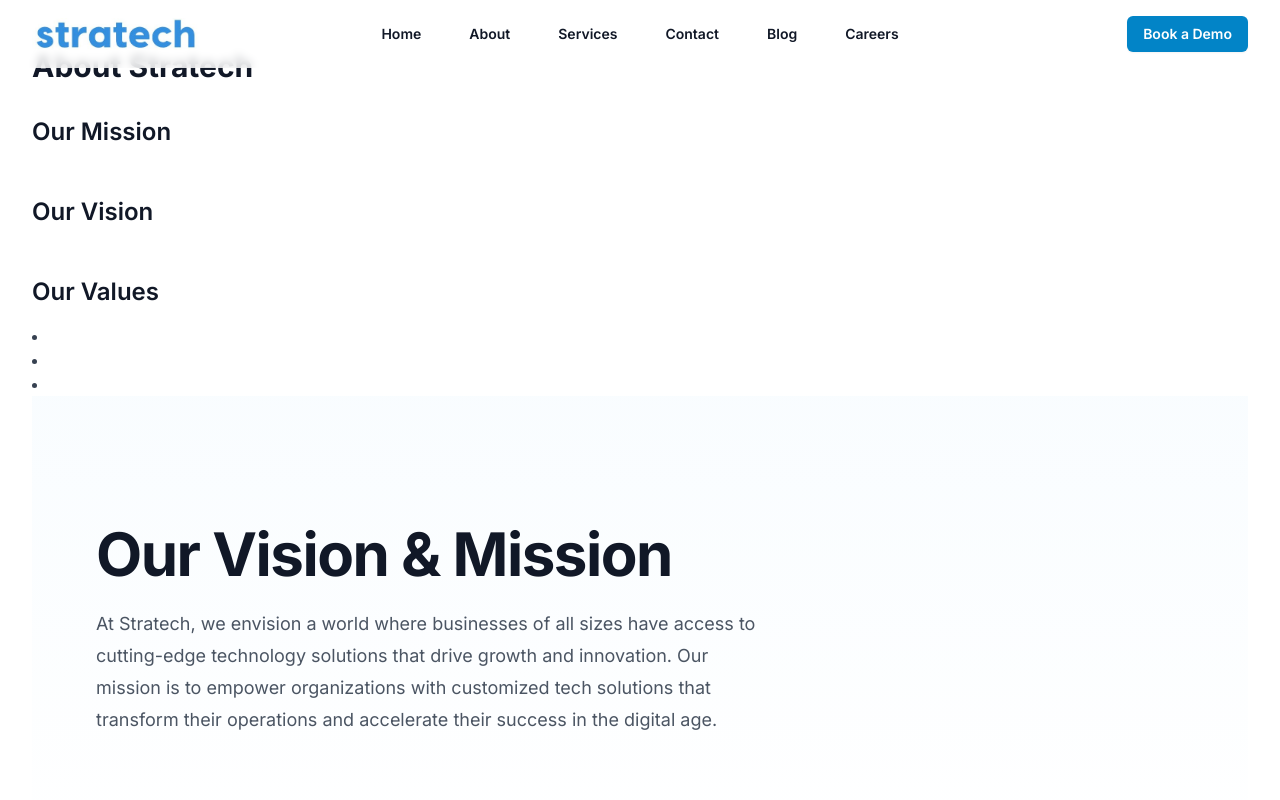
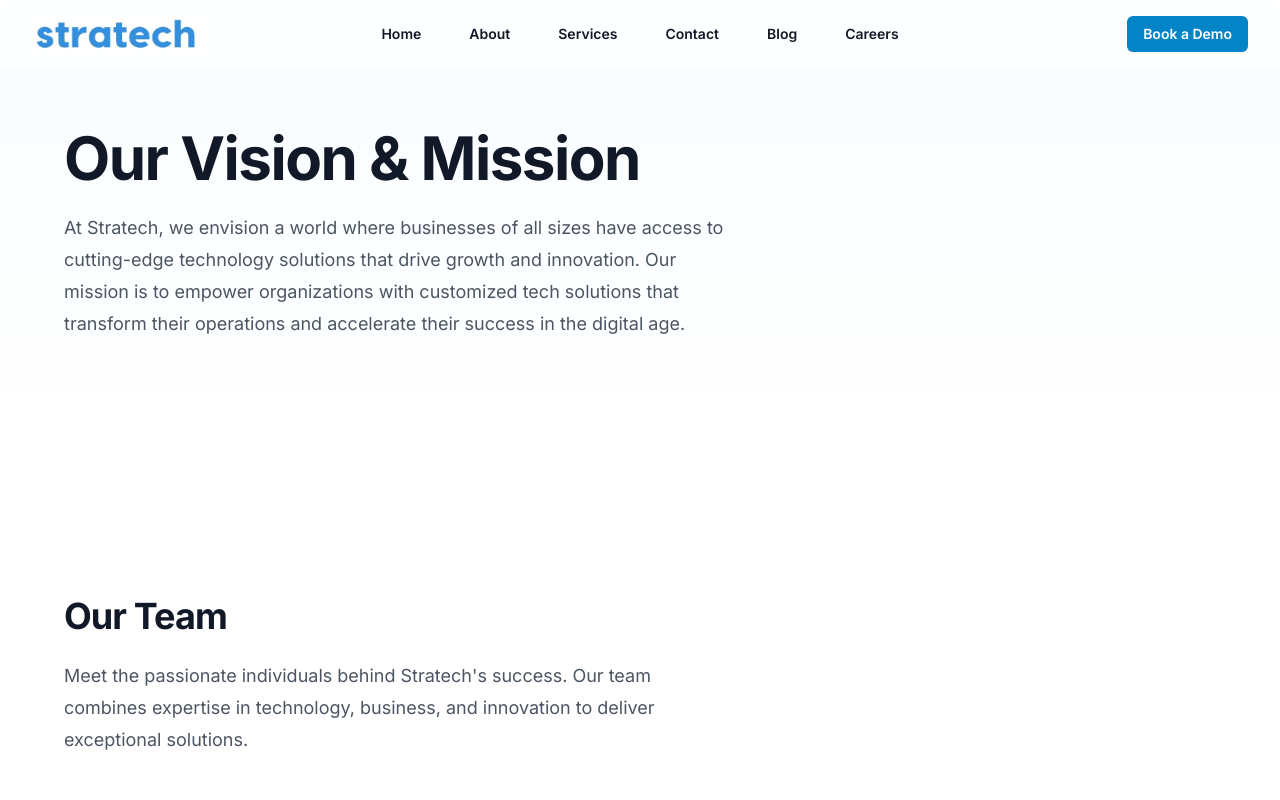
Before and after one commit to Shirryusf/stratech-website, a Next.js app: page /about in a window 1280 px wide. Shown: the top 800 px of the page. Built offline with nearby package versions, Linux system fonts and the light colour scheme.

Commit message:
feat: Revert changes made to About page

```diff
--- a/app/about/page.tsx
+++ b/app/about/page.tsx
@@ -21,31 +21,7 @@
 
 export default function AboutPage() {
   return (
-    <div className="container py-12">
-      <h1 className="text-3xl font-bold mb-8 text-gray-900">About Stratech</h1>
-
-      <section className="mb-12">
-        <h2 className="text-2xl font-semibold mb-4 text-gray-900">Our Mission</h2>
-        <p className="text-gray-700">{/* Add your mission statement here */}</p>
-      </section>
-
-      <section className="mb-12">
-        <h2 className="text-2xl font-semibold mb-4 text-gray-900">Our Vision</h2>
-        <p className="text-gray-700">{/* Add your vision statement here */}</p>
-      </section>
-
-      <section>
-        <h2 className="text-2xl font-semibold mb-4 text-gray-900">Our Values</h2>
-        <ul className="list-disc list-inside text-gray-700">
-          <li>{/* Add value 1 */}</li>
-          <li>{/* Add value 2 */}</li>
-          <li>{/* Add value 3 */}</li>
-          {/* Add more values as needed */}
-        </ul>
-      </section>
-
-      {/* Add sections for Team, History, etc. as needed */}
-
+    <div className="bg-white">
       {/* Vision & Mission */}
       <div className="relative isolate overflow-hidden bg-gradient-to-b from-primary-100/20">
         <div className="container py-24 sm:py-32">
```
